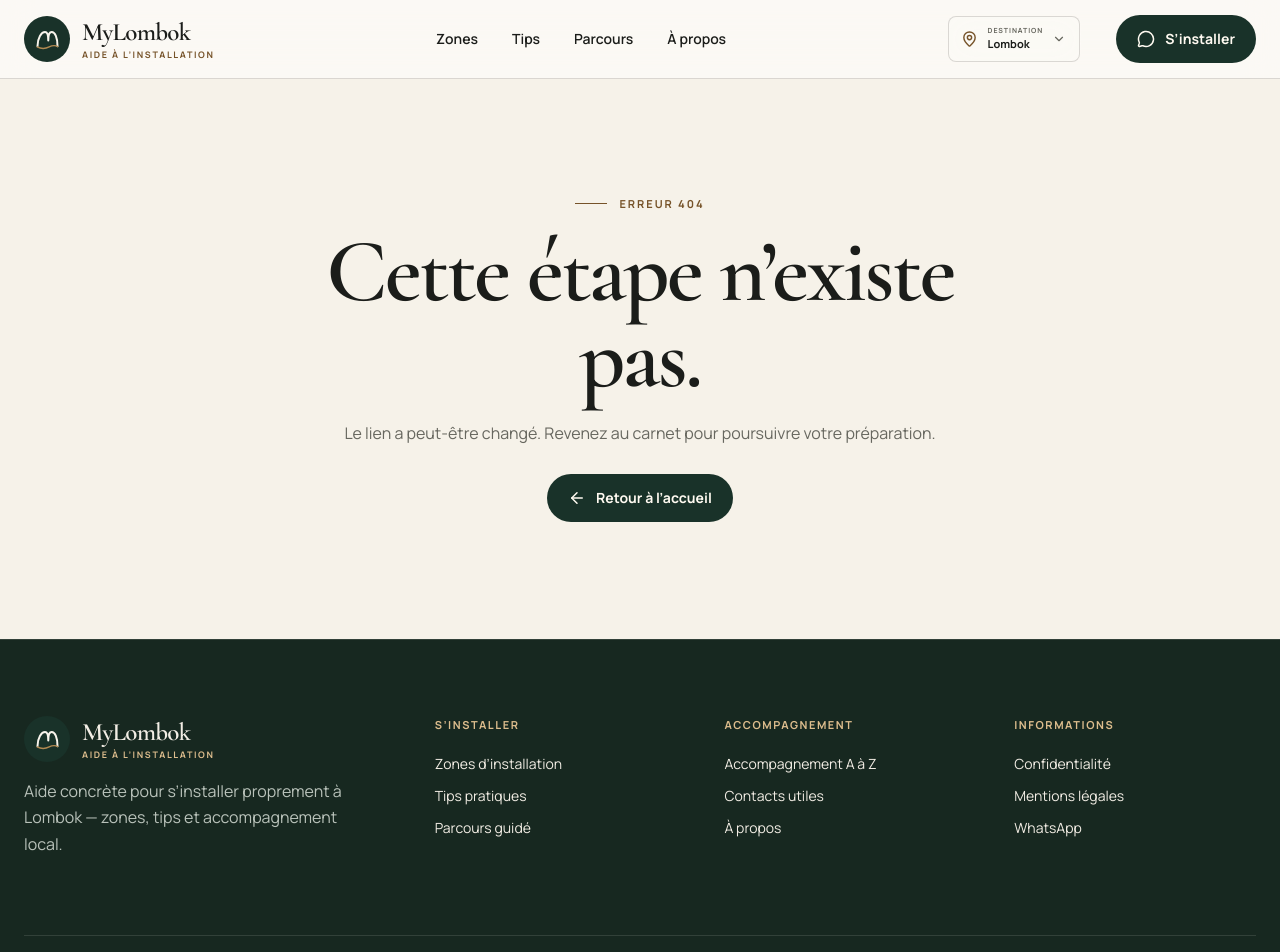
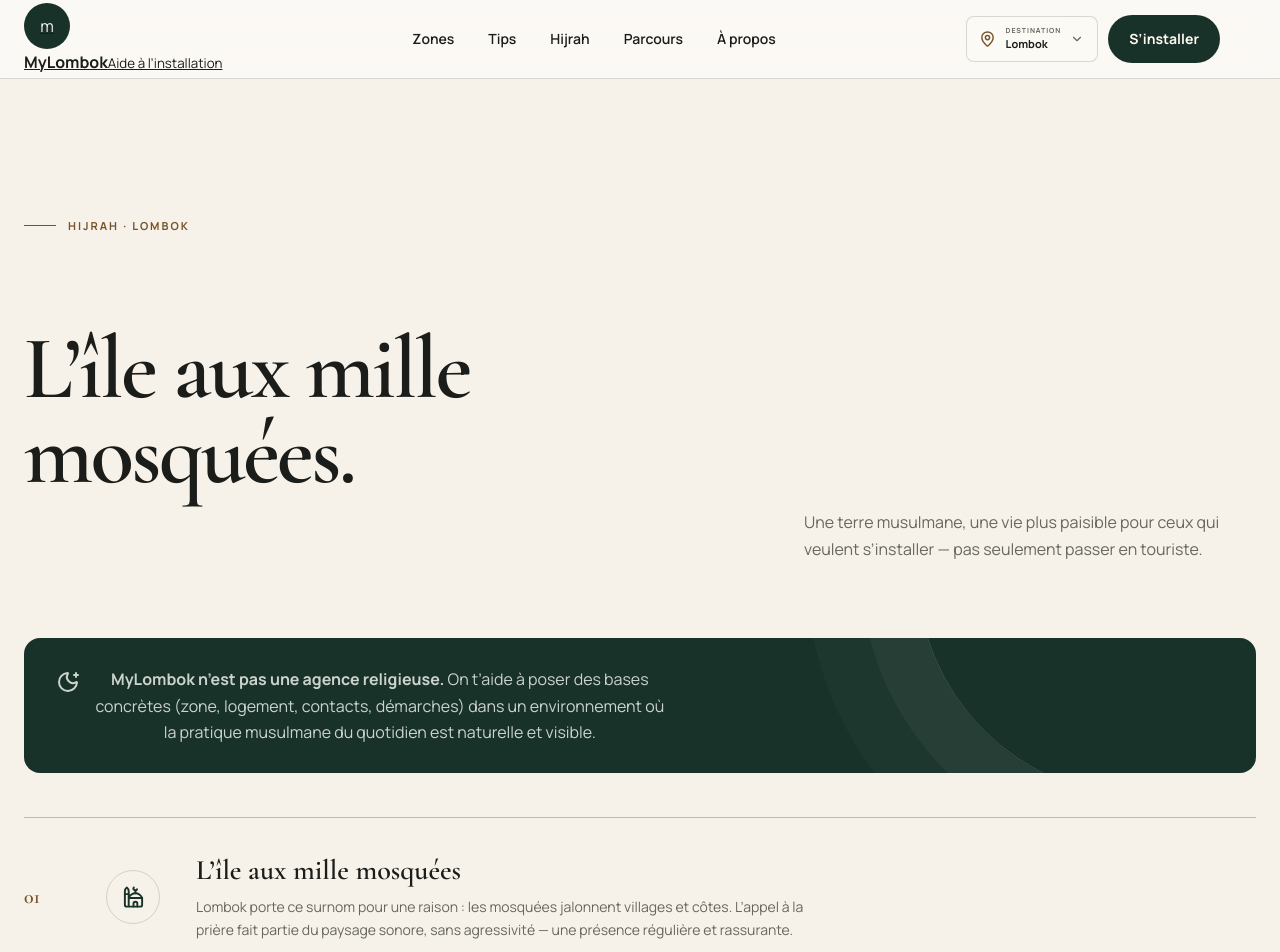
Before and after one commit to Dorianpmy/MyLombok, a Next.js app: page /hijrah in a window 1280 px wide. Before the commit this address had no page. Shown: the top 952 px of the page. Built offline with nearby package versions, Linux system fonts and the light colour scheme.

Commit message:
feat: Hijrah / île aux 1000 mosquées section for Muslim life at Lombok

```diff
--- a/app/components/site-header.tsx
+++ b/app/components/site-header.tsx
@@ -1,114 +1,111 @@
 "use client";
 
-import { useEffect, useRef, useState } from "react";
 import Link from "next/link";
 import { usePathname } from "next/navigation";
-import { Menu, MessageCircle, X } from "lucide-react";
-import { Brand } from "./brand";
+import { useEffect, useId, useRef, useState } from "react";
+import { Menu, X } from "lucide-react";
 import { DestinationSwitcher } from "./destination-switcher";
 
 const links = [
   { href: "/zones", label: "Zones" },
   { href: "/tips", label: "Tips" },
+  { href: "/hijrah", label: "Hijrah" },
   { href: "/parcours", label: "Parcours" },
   { href: "/a-propos", label: "À propos" },
 ];
 
 export function SiteHeader() {
+  const pathname = usePathname();
   const [open, setOpen] = useState(false);
   const [scrolled, setScrolled] = useState(false);
-  const triggerRef = useRef<HTMLButtonElement>(null);
+  const menuId = useId();
   const menuRef = useRef<HTMLDivElement>(null);
-  const pathname = usePathname();
   const isHome = pathname === "/";
 
   useEffect(() => {
-    const timer = window.setTimeout(() => setOpen(false), 0);
-    return () => window.clearTimeout(timer);
+    const onScroll = () => setScrolled(window.scrollY > 12);
+    onScroll();
+    window.addEventListener("scroll", onScroll, { passive: true });
+    return () => window.removeEventListener("scroll", onScroll);
+  }, []);
+
+  useEffect(() => {
+    setOpen(false);
   }, [pathname]);
 
   useEffect(() => {
     if (!open) return;
-    const handleKeyboard = (event: KeyboardEvent) => {
-      if (event.key === "Escape") {
-        setOpen(false);
-        window.requestAnimationFrame(() => triggerRef.current?.focus());
-        return;
-      }
-      if (event.key !== "Tab") return;
-      const links = Array.from(menuRef.current?.querySelectorAll<HTMLElement>("a[href], button:not([disabled])") || []);
-      if (!links.length) return;
-      const last = links[links.length - 1];
-      if (event.shiftKey && document.activeElement === triggerRef.current) {
-        event.preventDefault();
-        last.focus();
-      } else if (!event.shiftKey && document.activeElement === last) {
-        event.preventDefault();
-        triggerRef.current?.focus();
-      }
+    const onKey = (event: KeyboardEvent) => {
+      if (event.key === "Escape") setOpen(false);
     };
-    window.addEventListener("keydown", handleKeyboard);
-    return () => window.removeEventListener("keydown", handleKeyboard);
+    document.addEventListener("keydown", onKey);
+    return () => document.removeEventListener("keydown", onKey);
   }, [open]);
 
-  useEffect(() => {
-    if (!open) return;
-    const previousOverflow = document.body.style.overflow;
-    document.body.style.overflow = "hidden";
-    return () => {
-      document.body.style.overflow = previousOverflow;
-    };
-  }, [open]);
+  return (
+    <header className={`site-header${isHome ? " site-header--home" : ""}${scrolled ? " is-scrolled" : ""}${open ? " menu-open" : ""}`}>
+      <div className="site-header__inner site-container">
+        <Link className="brand" href="/">
+          <span className="brand-mark" aria-hidden="true">m</span>
+          <span>
+            <strong>MyLombok</strong>
+            <small>Aide à l’installation</small>
+          </span>
+        </Link>
 
-  useEffect(() => {
-    if (!isHome) {
-      const timer = window.setTimeout(() => setScrolled(false), 0);
-      return () => window.clearTimeout(timer);
-    }
-    const update = () => setScrolled(window.scrollY > 32);
-    update();
-    window.addEventListener("scroll", update, { passive: true });
-    return () => window.removeEventListener("scroll", update);
-  }, [isHome]);
-
-  const headerClassName = [
-    "site-header",
-    isHome ? "site-header--home" : "",
-    scrolled ? "is-scrolled" : "",
-    open ? "menu-open" : "",
-  ].filter(Boolean).join(" ");
-
-  return (
-    <header className={headerClassName}>
-      <div className="site-container site-header__inner">
-        <Brand />
         <nav className="desktop-navigation" aria-label="Navigation principale">
           {links.map((link) => {
             const linkPath = link.href.split("#")[0];
-            const isCurrent = linkPath !== "/" && pathname === linkPath;
-            return <Link key={link.href} href={link.href} aria-current={isCurrent ? "page" : undefined}>{link.label}</Link>;
+            const isCurrent = pathname === linkPath || (linkPath !== "/" && pathname.startsWith(linkPath));
+            return (
+              <Link key={link.href} href={link.href} aria-current={isCurrent ? "page" : undefined}>
+                {link.label}
+              </Link>
+            );
           })}
         </nav>
-        <div className="site-header__destination"><DestinationSwitcher /></div>
-        <Link className="button button--primary header-cta" href="/parcours">
-          <MessageCircle aria-hidden="true" />
-          S’installer
-        </Link>
-        <button ref={triggerRef} className="mobile-menu-trigger" type="button" onClick={() => setOpen(!open)} aria-expanded={open} aria-controls="mobile-menu" aria-label={open ? "Fermer le menu" : "Ouvrir le menu"}>
-          {open ? <X aria-hidden="true" /> : <Menu aria-hidden="true" />}
-        </button>
+
+        <div style={{ display: "flex", alignItems: "center", gap: 10 }}>
+          <DestinationSwitcher />
+          <Link className="button button--primary header-cta" href="/parcours">
+            S’installer
+          </Link>
+          <button
+            type="button"
+            className="mobile-menu-trigger"
+            aria-expanded={open}
+            aria-controls={menuId}
+            onClick={() => setOpen((value) => !value)}
+          >
+            {open ? <X aria-hidden="true" /> : <Menu aria-hidden="true" />}
+            <span className="sr-only">{open ? "Fermer le menu" : "Ouvrir le menu"}</span>
+          </button>
+        </div>
       </div>
-      <div ref={menuRef} className={`mobile-menu${open ? " is-open" : ""}`} id="mobile-menu" aria-hidden={!open}>
+
+      <div id={menuId} className={`mobile-menu${open ? " is-open" : ""}`} ref={menuRef}>
         <nav className="site-container" aria-label="Navigation mobile">
           {links.map((link) => {
             const linkPath = link.href.split("#")[0];
-            const isCurrent = linkPath !== "/" && pathname === linkPath;
-            return <Link key={link.href} href={link.href} aria-current={isCurrent ? "page" : undefined} tabIndex={open ? 0 : -1} onClick={() => setOpen(false)}>{link.label}</Link>;
+            const isCurrent = pathname === linkPath || (linkPath !== "/" && pathname.startsWith(linkPath));
+            return (
+              <Link
+                key={link.href}
+                href={link.href}
+                aria-current={isCurrent ? "page" : undefined}
+                tabIndex={open ? 0 : -1}
+                onClick={() => setOpen(false)}
+              >
+                {link.label}
+              </Link>
+            );
           })}
-          <Link className="button button--primary" href="/parcours" tabIndex={open ? 0 : -1} onClick={() => setOpen(false)}>S’installer</Link>
+          <Link className="button button--primary" href="/parcours" tabIndex={open ? 0 : -1} onClick={() => setOpen(false)}>
+            S’installer
+          </Link>
         </nav>
       </div>
-      {open && <button className="mobile-menu-backdrop" type="button" tabIndex={-1} aria-label="Fermer le menu" onClick={() => { setOpen(false); window.requestAnimationFrame(() => triggerRef.current?.focus()); }} />}
+      {open ? <button type="button" className="mobile-menu-backdrop" aria-label="Fermer le menu" onClick={() => setOpen(false)} /> : null}
     </header>
   );
 }
--- /dev/null
+++ b/app/hijrah/page.tsx
@@ -0,0 +1,122 @@
+import type { Metadata } from "next";
+import Link from "next/link";
+import { ArrowRight, MoonStar, Mosque, Heart, MapPin, ShieldCheck } from "lucide-react";
+
+export const metadata: Metadata = {
+  title: "Hijrah & vie musulmane à Lombok",
+  description: "Lombok, île aux mille mosquées : une vie plus paisible pour s’installer en terrain musulman, au quotidien.",
+};
+
+const pillars = [
+  {
+    Icon: Mosque,
+    title: "L’île aux mille mosquées",
+    text: "Lombok porte ce surnom pour une raison : les mosquées jalonnent villages et côtes. L’appel à la prière fait partie du paysage sonore, sans agressivité — une présence régulière et rassurante.",
+  },
+  {
+    Icon: Heart,
+    title: "Un rythme plus doux",
+    text: "Moins de frénésie que Bali sur certains axes. Vie de quartier, solidarité locale, respect des horaires de prière. Beaucoup viennent chercher précisément ce calme pour poser une hijrah sereine.",
+  },
+  {
+    Icon: ShieldCheck,
+    title: "Halal au quotidien",
+    text: "Nourriture majoritairement halal, restaurants et warungs adaptés, facilité pour manger dehors sans stress permanent. Reste à vérifier les adresses selon tes standards personnels.",
+  },
+  {
+    Icon: MapPin,
+    title: "S’installer, pas seulement visiter",
+    text: "Choisir sa zone (Mataram, côte ouest, sud…) change le quotidien : proximité mosquée, écoles, communauté, bruit. Les fiches zones t’aident à arbitrer avec ce critère en tête.",
+  },
+];
+
+const practical = [
+  {
+    title: "Prières & mosquées",
+    text: "Mosquées de quartier partout. L’app propose aussi les horaires de prière selon ta zone. Le vendredi, anticipe les déplacements autour des grandes mosquées.",
+  },
+  {
+    title: "Communauté",
+    text: "Communautés locales sasak musulmanes, et des familles / couples en hijrah ou long séjour. Le contact humain reste le plus fiable pour s’intégrer proprement.",
+  },
+  {
+    title: "Écoles & famille",
+    text: "Options locales et parfois internationales selon la zone. Mataram concentre plus de services ; les côtes privilégient le cadre de vie.",
+  },
+  {
+    title: "Respect du lieu",
+    text: "Tenue correcte hors plage touristique, discrétion pendant les prières, politesse dans les villages. C’est la base d’une installation respectueuse — et durable.",
+  },
+];
+
+export default function HijrahPage() {
+  return (
+    <main className="inner-page">
+      <section className="site-section">
+        <div className="site-container">
+          <div className="section-heading">
+            <div>
+              <span className="eyebrow">Hijrah · Lombok</span>
+              <h1>L’île aux mille mosquées.</h1>
+            </div>
+            <p>
+              Une terre musulmane, une vie plus paisible pour ceux qui veulent s’installer —
+              pas seulement passer en touriste.
+            </p>
+          </div>
+
+          <div className="final-cta" style={{ marginTop: "2rem", padding: "1.75rem 2rem", borderRadius: "1rem" }}>
+            <p style={{ margin: 0, display: "flex", alignItems: "flex-start", gap: "0.85rem" }}>
+              <MoonStar aria-hidden="true" style={{ flexShrink: 0, marginTop: 4 }} />
+              <span>
+                <strong>MyLombok n’est pas une agence religieuse.</strong> On t’aide à poser des bases concrètes
+                (zone, logement, contacts, démarches) dans un environnement où la pratique musulmane du quotidien
+                est naturelle et visible.
+              </span>
+            </p>
+          </div>
+
+          <div className="service-editorial-list" style={{ marginTop: "2.75rem" }}>
+            {pillars.map(({ Icon, title, text }, index) => (
+              <article className="service-editorial" key={title}>
+                <span className="service-editorial__number">0{index + 1}</span>
+                <span className="service-editorial__icon"><Icon aria-hidden="true" /></span>
+                <div>
+                  <h3>{title}</h3>
+                  <p>{text}</p>
+                </div>
+                <span aria-hidden="true" />
+              </article>
+            ))}
+          </div>
+
+          <div style={{ marginTop: "3rem" }}>
+            <span className="eyebrow">Au quotidien</span>
+            <h2 style={{ marginTop: "0.5rem" }}>Ce que ça change concrètement</h2>
+            <div style={{ display: "grid", gap: "1.5rem", marginTop: "1.5rem" }}>
+              {practical.map((item) => (
+                <div key={item.title} style={{ paddingBottom: "1.25rem", borderBottom: "1px solid var(--line)" }}>
+                  <h3 style={{ margin: "0 0 0.35rem", fontSize: "1.2rem" }}>{item.title}</h3>
+                  <p style={{ margin: 0, opacity: 0.88 }}>{item.text}</p>
+                </div>
+              ))}
+            </div>
+          </div>
+
+          <div style={{ marginTop: "3rem", display: "flex", gap: "1rem", flexWrap: "wrap" }}>
+            <Link className="button button--primary" href="/zones">
+              Choisir sa zone <ArrowRight aria-hidden="true" />
+            </Link>
+            <Link className="button button--outline" href="/contacts">Contacts (logement & visa)</Link>
+            <Link className="button button--outline" href="/parcours">Parcours d’installation</Link>
+          </div>
+
+          <p style={{ marginTop: "2rem", opacity: 0.75, fontSize: "0.95rem" }}>
+            Tu prépares une hijrah en famille ou en solo ? Dis-le dans ton message WhatsApp :
+            on adapte l’orientation zone et les contacts.
+          </p>
+        </div>
+      </section>
+    </main>
+  );
+}
```
